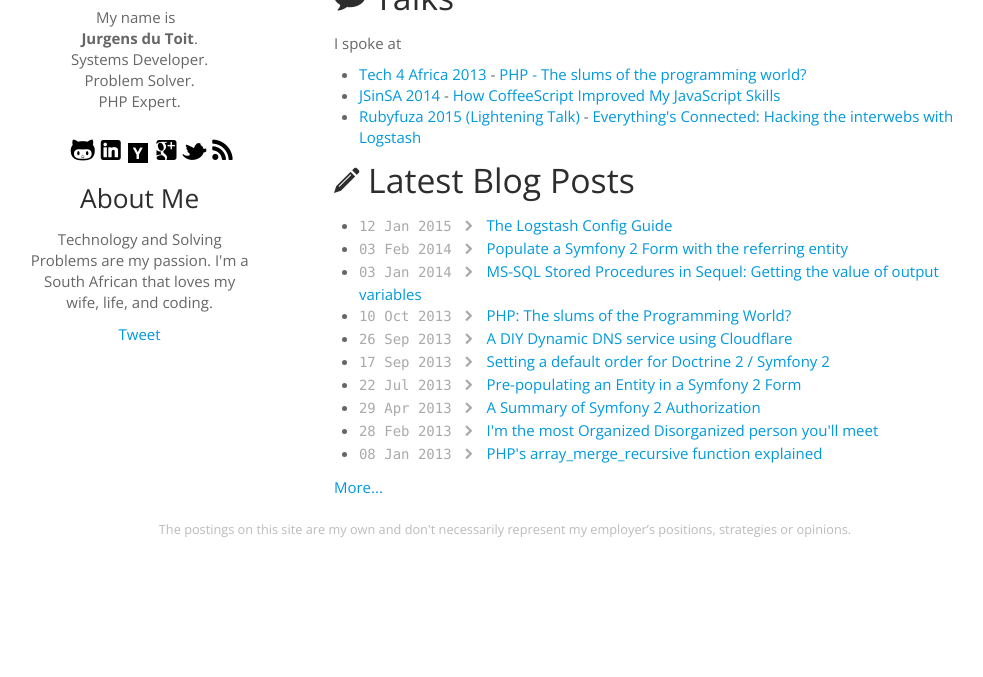
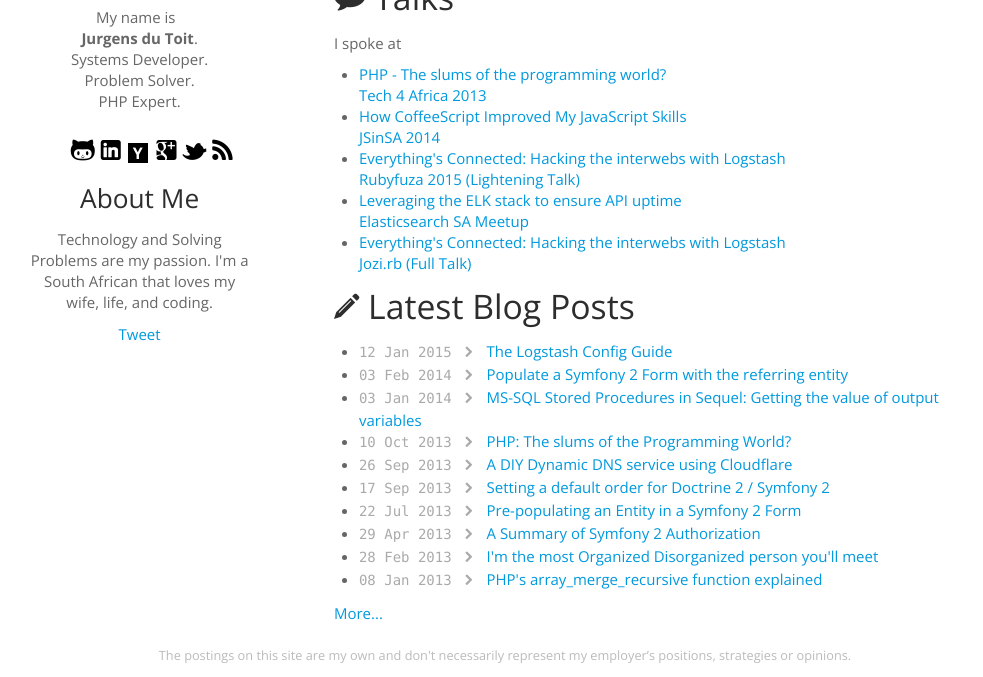
Before and after one commit to jrgns/jrgns.github.com, a Jekyll site: the page built from index.html, in a window 1280 px wide and 933 px high, cut to the strip 256-933 px from the top of the window. Shown: the whole strip, without its empty margins (135-1118 px from the left). Built offline with Jekyll 4.4.1, drawn with Linux system fonts in a browser that asks for light colours; comment, search, counter and statistics services are not loaded.

Commit message:
Link to Jozi.rb and Elasticsearch SA talks

```diff
--- a/index.html
+++ b/index.html
@@ -30,9 +30,11 @@
     <h2><i class="icon-comment"></i> Talks</h2>
     <p>I spoke at</p>
     <ul>
-      <li><a href="http://tech4africa.com/">Tech 4 Africa 2013</a> - <a href="talks/phpslums/">PHP - The slums of the programming world?</a></li>
-      <li><a href="http://www.jsinsa.com/jsinsa/2014/index.htm">JSinSA 2014</a> - <a href="talks/learning-from-coffeescript">How CoffeeScript Improved My JavaScript Skills</a></li>
-      <li><a href="http://www.rubyfuza.org/">Rubyfuza 2015 (Lightening Talk)</a> - <a href="talks/logstash-hacking-the-interwebs">Everything's Connected: Hacking the interwebs with Logstash</a></li>
+      <li><a href="talks/phpslums/">PHP - The slums of the programming world?</a><br><a href="http://tech4africa.com/">Tech 4 Africa 2013</a></li>
+      <li><a href="talks/learning-from-coffeescript">How CoffeeScript Improved My JavaScript Skills</a><br><a href="http://www.jsinsa.com/jsinsa/2014/index.htm">JSinSA 2014</a></li>
+      <li><a href="talks/logstash-hacking-the-interwebs">Everything's Connected: Hacking the interwebs with Logstash</a><br><a href="http://www.rubyfuza.org/">Rubyfuza 2015 (Lightening Talk)</a></li>
+      <li><a href="talks/tutuka-elk">Leveraging the ELK stack to ensure API uptime</a><br><a href="http://www.meetup.com/Elasticsearch-South-Africa/">Elasticsearch SA Meetup</a></li>
+      <li><a href="talks/logstash-jozi-rb">Everything's Connected: Hacking the interwebs with Logstash</a><br><a href="http://www.meetup.com/joziruby//">Jozi.rb (Full Talk)</a></li>
     </ul>
     <h2><i class="icon-pencil"></i> Latest Blog Posts</h2>
     <ul id="blog-posts" class="posts">
```
